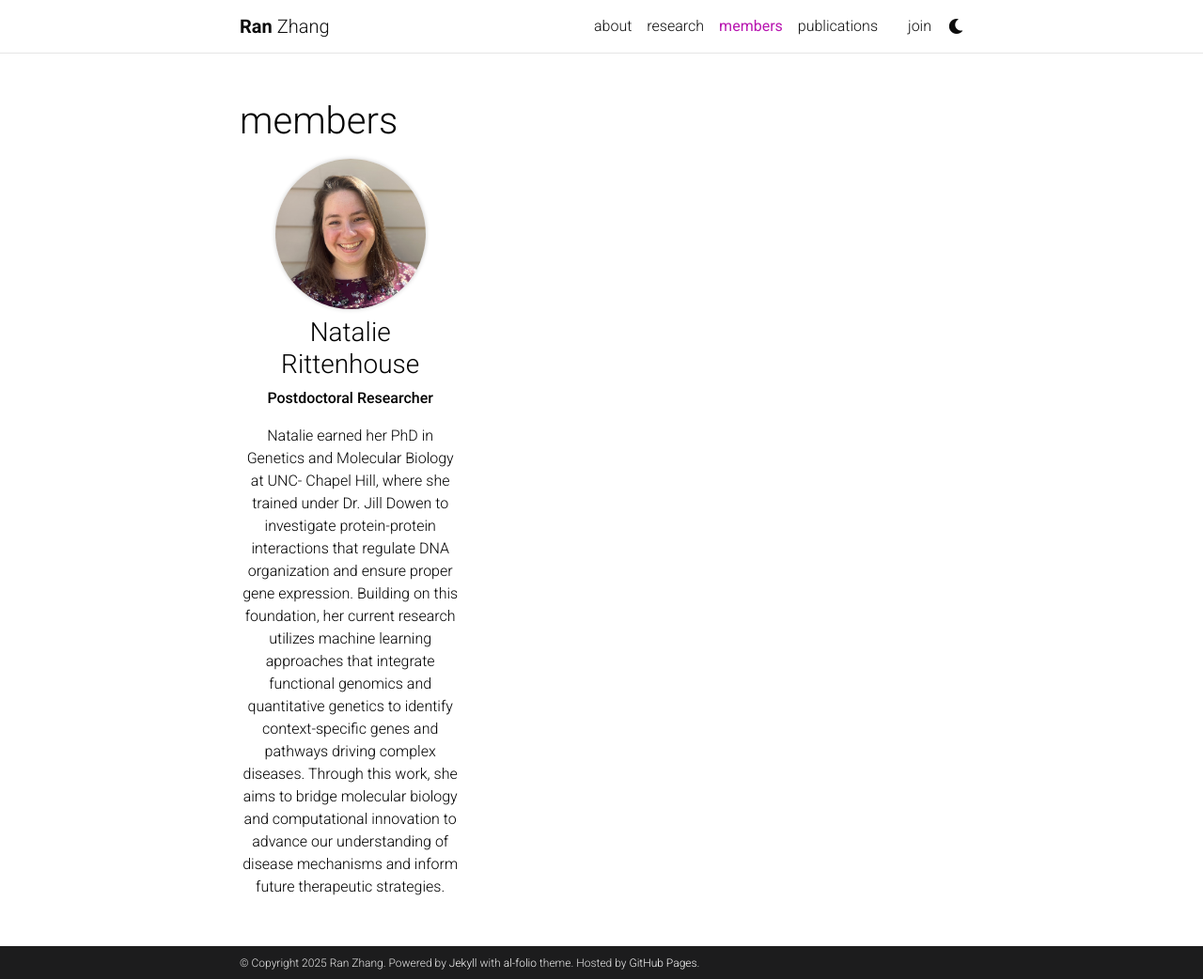
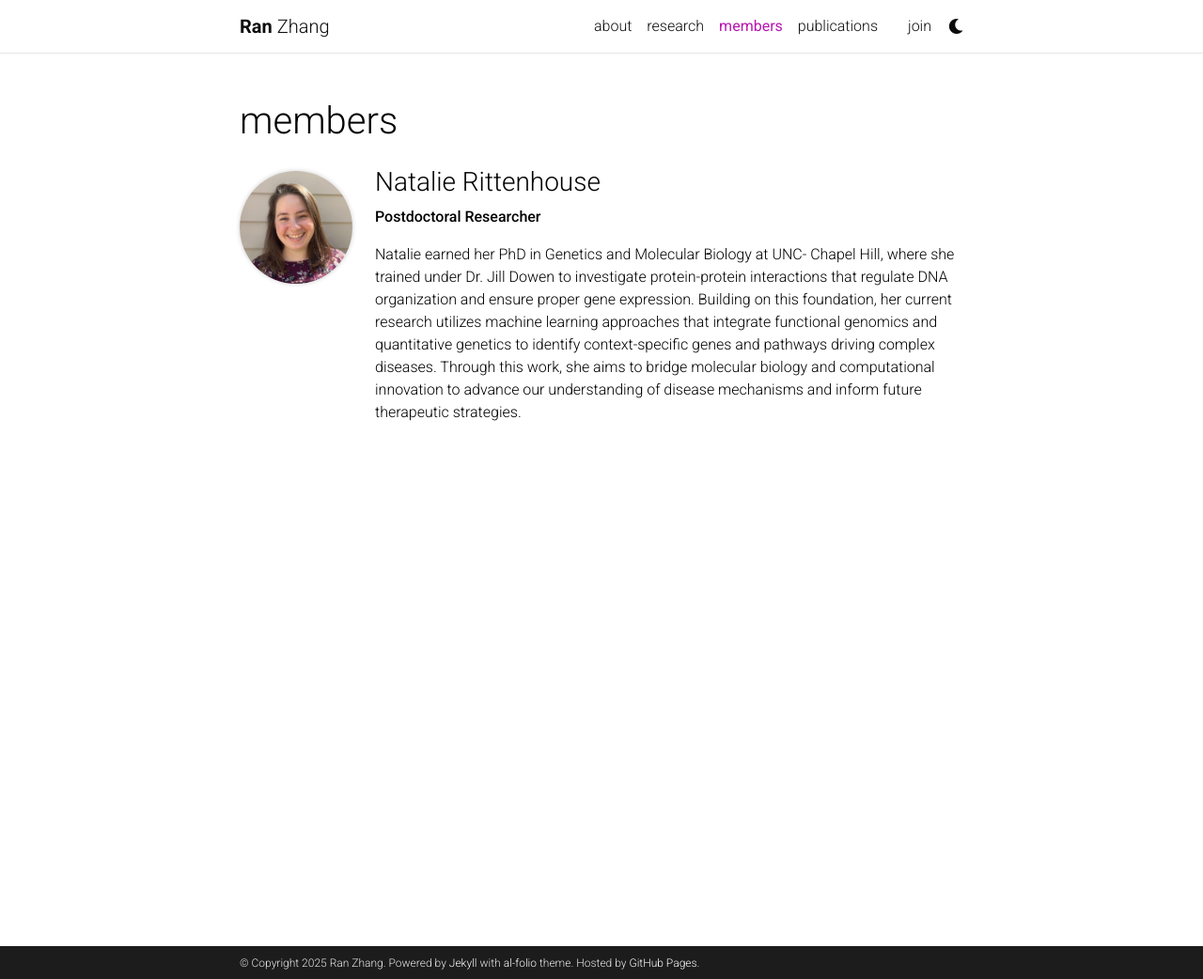
Before and after one commit to RanZhang08/RanZhang08.github.io, a Jekyll site: the page built from _pages/lab.md, in a window 1280 px wide and 1042 px high. Shown: the whole window at 94% size. Built offline with Jekyll 4.4.1, drawn with Linux system fonts in a browser that asks for light colours; comment, search, counter and statistics services are not loaded; a style sheet for code colours, icons or effects is not loaded.

Commit message:
modify member layout

```diff
--- a/_pages/lab.md
+++ b/_pages/lab.md
@@ -9,11 +9,13 @@ horizontal: true
 
 <div class="lab-members">
   {% for member in site.data.lab_members %}
-  <div class="lab-member-card">
+  <div class="lab-member-row">
     <img src="{{ member.image | relative_url }}" class="lab-photo" alt="{{ member.name }}">
-    <h3>{{ member.name }}</h3>
-    <p><strong>{{ member.role }}</strong></p>
-    <p>{{ member.bio }}</p>
+    <div class="lab-member-info">
+      <h3>{{ member.name }}</h3>
+      <p><strong>{{ member.role }}</strong></p>
+      <p>{{ member.bio }}</p>
+    </div>
   </div>
   {% endfor %}
 </div>
--- a/_sass/_custom.scss
+++ b/_sass/_custom.scss
@@ -1,19 +1,46 @@
 .lab-members {
-  display: grid;
-  grid-template-columns: repeat(auto-fill, minmax(230px, 1fr));
+  display: flex;
+  flex-direction: column;
   gap: 2rem;
-  margin-top: 1rem;
+  margin-top: 1.5rem;
 }
 
-.lab-member-card {
-  text-align: center;
+.lab-member-row {
+  display: flex;
+  align-items: flex-start;
+  gap: 1.5rem;
 }
 
 .lab-photo {
-  width: 160px;
-  height: 160px;
+  width: 120px;
+  height: 120px;
   object-fit: cover;
   border-radius: 50%;
-  margin-bottom: 0.5rem;
+  flex-shrink: 0;
+  margin-top: 0.3rem;
   box-shadow: 0 0 5px rgba(0,0,0,0.2);
 }
+
+.lab-member-info {
+  flex: 1;
+}
+
+.lab-member-info h3 {
+  margin-top: 0;
+}
+
+@media (max-width: 600px) {
+  .lab-member-row {
+    flex-direction: column;
+    text-align: center;
+  }
+
+  .lab-member-info {
+    text-align: center;
+  }
+
+  .lab-photo {
+    margin-left: auto;
+    margin-right: auto;
+  }
+}
```
